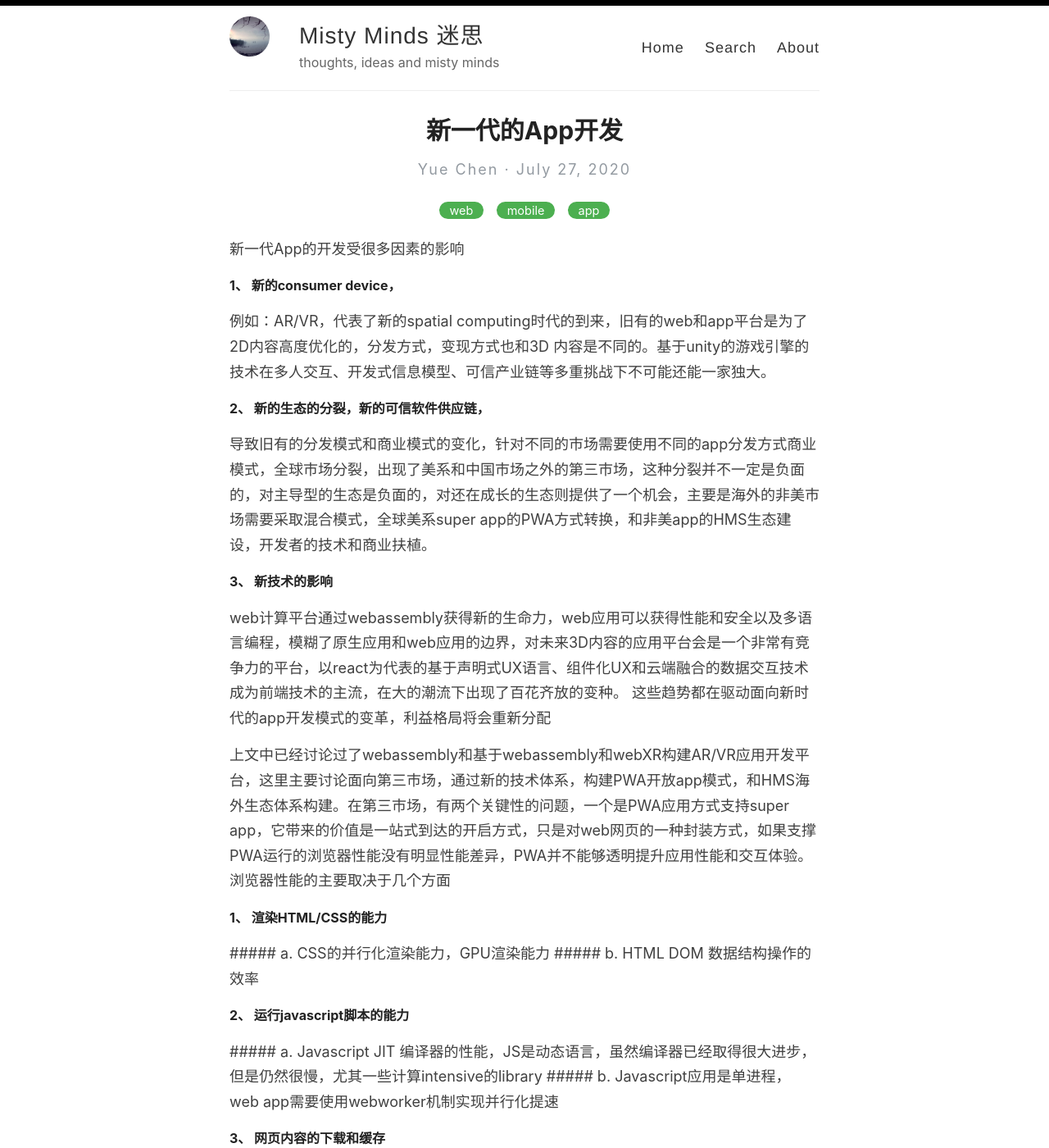
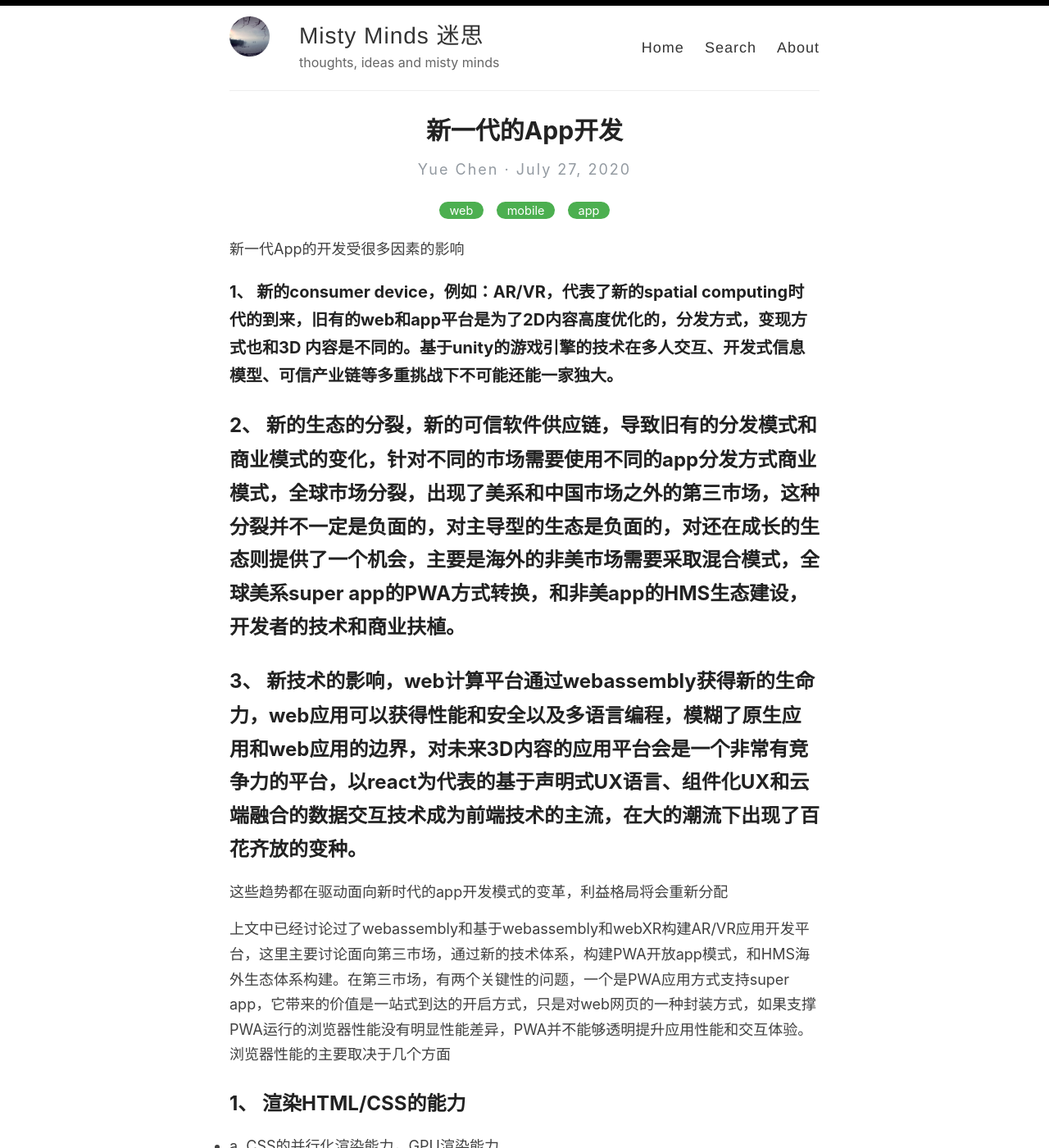
Before and after one commit to sbagga/mistyminds, a Jekyll site: the page built from _posts/2020-07-27-新一代的app开发.md, in a window 1280 px wide and 1400 px high. Shown: the whole window at 82% size. Built offline with Jekyll 4.4.1, drawn with Linux system fonts in a browser that asks for light colours; some of the changed text lies outside the part shown.

Commit message:
Update 2020-07-27-新一代的app开发.md

```diff
--- a/_posts/2020-07-27-新一代的app开发.md
+++ b/_posts/2020-07-27-新一代的app开发.md
@@ -7,22 +7,19 @@ excerpt: 随着新的消费者设备的出现，新计算技术的普及以及
 
 ---
 新一代App的开发受很多因素的影响
-#### 1、	新的consumer device，
-例如：AR/VR，代表了新的spatial computing时代的到来，旧有的web和app平台是为了2D内容高度优化的，分发方式，变现方式也和3D 内容是不同的。基于unity的游戏引擎的技术在多人交互、开发式信息模型、可信产业链等多重挑战下不可能还能一家独大。
-#### 2、	新的生态的分裂，新的可信软件供应链，
-导致旧有的分发模式和商业模式的变化，针对不同的市场需要使用不同的app分发方式商业模式，全球市场分裂，出现了美系和中国市场之外的第三市场，这种分裂并不一定是负面的，对主导型的生态是负面的，对还在成长的生态则提供了一个机会，主要是海外的非美市场需要采取混合模式，全球美系super app的PWA方式转换，和非美app的HMS生态建设，开发者的技术和商业扶植。
-#### 3、	新技术的影响
-web计算平台通过webassembly获得新的生命力，web应用可以获得性能和安全以及多语言编程，模糊了原生应用和web应用的边界，对未来3D内容的应用平台会是一个非常有竞争力的平台，以react为代表的基于声明式UX语言、组件化UX和云端融合的数据交互技术成为前端技术的主流，在大的潮流下出现了百花齐放的变种。
+### 1、	新的consumer device，例如：AR/VR，代表了新的spatial computing时代的到来，旧有的web和app平台是为了2D内容高度优化的，分发方式，变现方式也和3D 内容是不同的。基于unity的游戏引擎的技术在多人交互、开发式信息模型、可信产业链等多重挑战下不可能还能一家独大。
+## 2、	新的生态的分裂，新的可信软件供应链，导致旧有的分发模式和商业模式的变化，针对不同的市场需要使用不同的app分发方式商业模式，全球市场分裂，出现了美系和中国市场之外的第三市场，这种分裂并不一定是负面的，对主导型的生态是负面的，对还在成长的生态则提供了一个机会，主要是海外的非美市场需要采取混合模式，全球美系super app的PWA方式转换，和非美app的HMS生态建设，开发者的技术和商业扶植。
+## 3、	新技术的影响，web计算平台通过webassembly获得新的生命力，web应用可以获得性能和安全以及多语言编程，模糊了原生应用和web应用的边界，对未来3D内容的应用平台会是一个非常有竞争力的平台，以react为代表的基于声明式UX语言、组件化UX和云端融合的数据交互技术成为前端技术的主流，在大的潮流下出现了百花齐放的变种。
 这些趋势都在驱动面向新时代的app开发模式的变革，利益格局将会重新分配
 
 上文中已经讨论过了webassembly和基于webassembly和webXR构建AR/VR应用开发平台，这里主要讨论面向第三市场，通过新的技术体系，构建PWA开放app模式，和HMS海外生态体系构建。在第三市场，有两个关键性的问题，一个是PWA应用方式支持super app，它带来的价值是一站式到达的开启方式，只是对web网页的一种封装方式，如果支撑PWA运行的浏览器性能没有明显性能差异，PWA并不能够透明提升应用性能和交互体验。浏览器性能的主要取决于几个方面
 
-#### 1、	渲染HTML/CSS的能力
-  ##### a.	CSS的并行化渲染能力，GPU渲染能力
-  ##### b.	HTML DOM 数据结构操作的效率
-#### 2、	运行javascript脚本的能力
-  ##### a.	Javascript JIT 编译器的性能，JS是动态语言，虽然编译器已经取得很大进步，但是仍然很慢，尤其一些计算intensive的library
-  ##### b.	Javascript应用是单进程，web app需要使用webworker机制实现并行化提速
-#### 3、	网页内容的下载和缓存
-  ##### a.	JS的所有页面需要下载，不能本地存储，对用户使用网页习惯的判断和预测，来优化缓存的使用
-  ##### b.	JS是文本代码，minimize的压缩比低，下载慢
+## 1、	渲染HTML/CSS的能力
+  - a.	CSS的并行化渲染能力，GPU渲染能力
+  - b.	HTML DOM 数据结构操作的效率
+## 2、	运行javascript脚本的能力
+  - a.	Javascript JIT 编译器的性能，JS是动态语言，虽然编译器已经取得很大进步，但是仍然很慢，尤其一些计算intensive的library
+  - b.	Javascript应用是单进程，web app需要使用webworker机制实现并行化提速
+## 3、	网页内容的下载和缓存
+  - a.	JS的所有页面需要下载，不能本地存储，对用户使用网页习惯的判断和预测，来优化缓存的使用
+  - b.	JS是文本代码，minimize的压缩比低，下载慢
```
